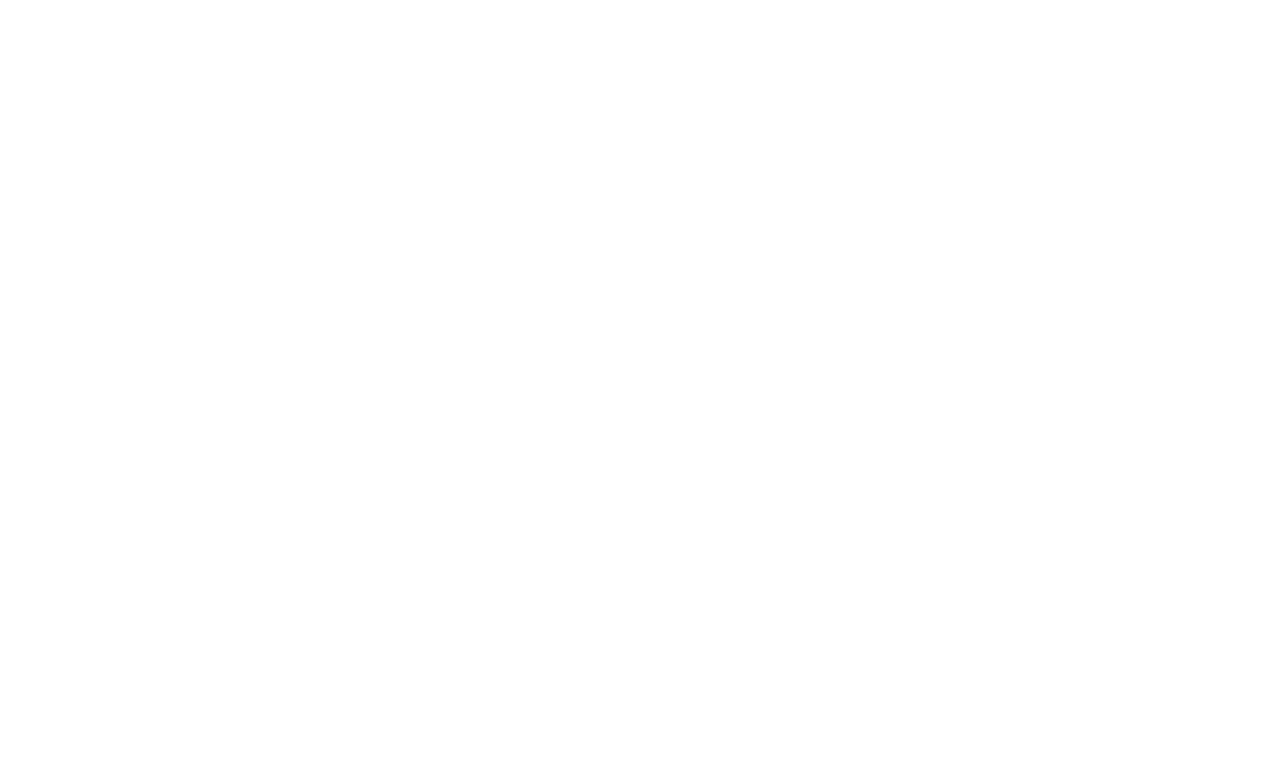
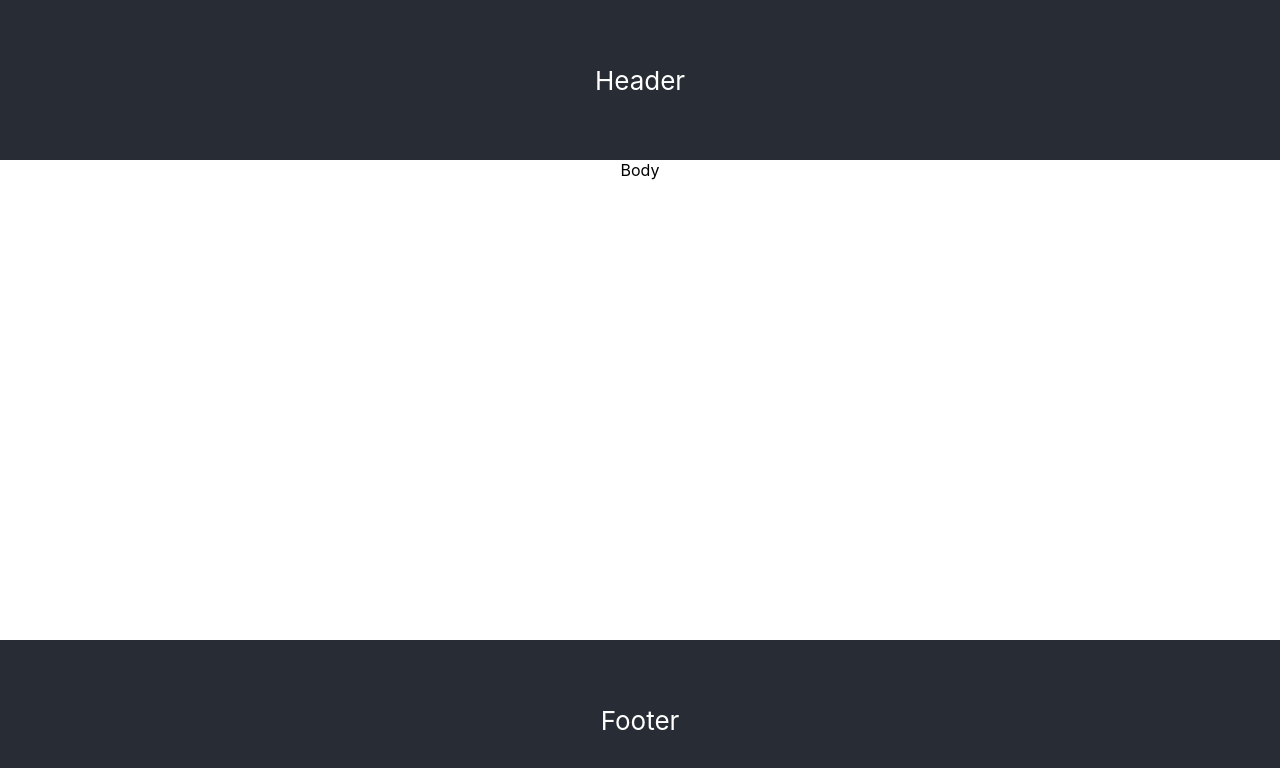
Before and after one commit to RicardoGWill/react-tip-calculator, a React (Create React App) app: page / in a window 1280 px wide. Shown: the top 768 px of the page. Built offline with nearby package versions, Linux system fonts and the light colour scheme.

Commit message:
Header, Body, and Footer basics set up.

```diff
--- a/src/App.css
+++ b/src/App.css
@@ -3,13 +3,42 @@
 }
 
 .App-logo {
-  animation: App-logo-spin infinite 20s linear;
+  /* animation: App-logo-spin infinite 20s linear; */
   height: 40vmin;
+}
+
+.Header-and-Body {
+  flex: 1 0 auto;
+  padding: var( — space) var( — space) 0;
+  width: 100%;
+}
+
+.Header-and-Body:after {
+  content: ‘\00a0’;
+  display: block;
+  margin-top: var( — space);
+  height: 0;
+  visibility: hidden;
 }
 
 .App-header {
   background-color: #282c34;
-  min-height: 100vh;
+  min-height: 20vh;
+  display: flex;
+  flex-direction: column;
+  align-items: center;
+  justify-content: center;
+  font-size: calc(10px + 2vmin);
+  color: white;
+}
+
+.App-footer {
+  position:absolute;
+  left:0;
+  bottom:0;
+  right:0;
+  background-color: #282c34;
+  height: 20vh;
   display: flex;
   flex-direction: column;
   align-items: center;
--- a/src/App.js
+++ b/src/App.js
@@ -1,12 +1,26 @@
 import React, { Component } from 'react';
 import logo from './logo.svg';
 import './App.css';
+
+import Header from './components/Header';
+import Body from './components/Body';
+import Footer from './components/Footer';
 
 class App extends Component {
   render() {
     return (
       <div className="App">
-
+        <div className="Header-and-Body">
+          <div className="App-header">
+            <Header />
+          </div>
+          <div>
+            <Body />
+          </div>
+        </div>
+        <div className="App-footer">
+          <Footer />
+        </div>
       </div>
     );
   }
--- /dev/null
+++ b/src/components/Body.js
@@ -0,0 +1,13 @@
+import React, { Component } from 'react';
+
+class Body extends Component {
+  render(){
+    return(
+      <div>
+        Body
+      </div>
+    );
+  }
+}
+
+export default Body;
--- /dev/null
+++ b/src/components/Footer.js
@@ -0,0 +1,13 @@
+import React, { Component } from 'react';
+
+class Footer extends Component {
+  render(){
+    return(
+      <div>
+        Footer
+      </div>
+    );
+  }
+}
+
+export default Footer;
--- /dev/null
+++ b/src/components/Header.js
@@ -0,0 +1,13 @@
+import React, { Component } from 'react';
+
+class Header extends Component {
+  render(){
+    return(
+      <div>
+        Header
+      </div>
+    );
+  }
+}
+
+export default Header;
```
